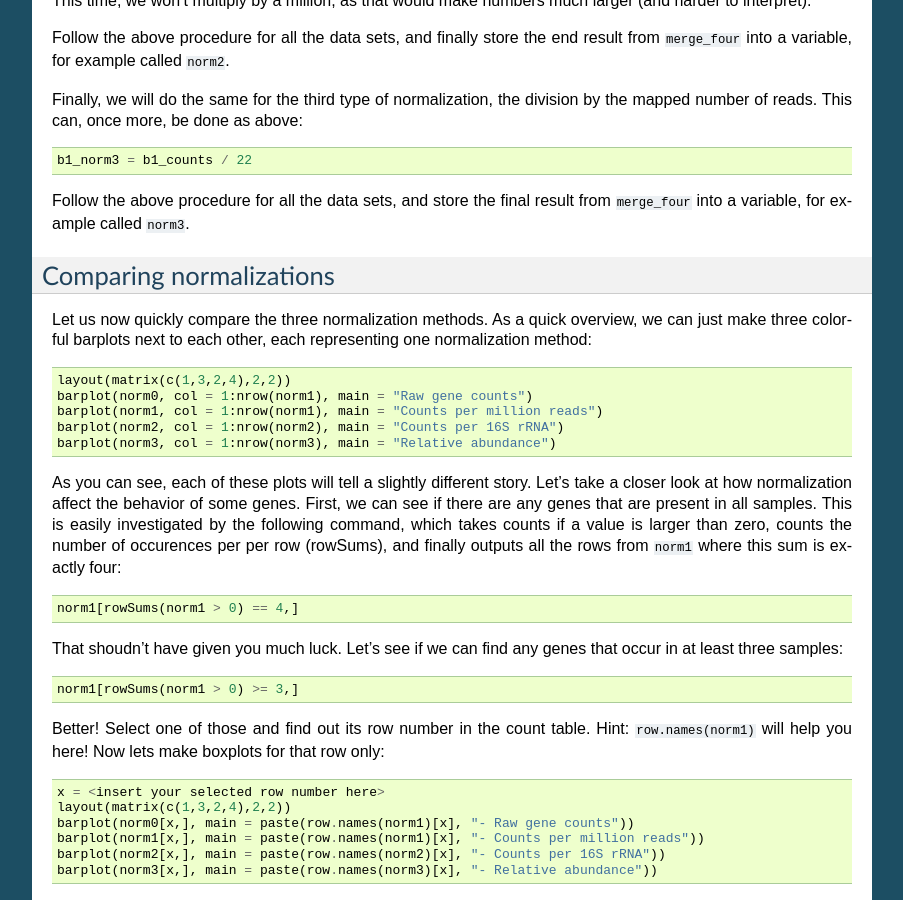
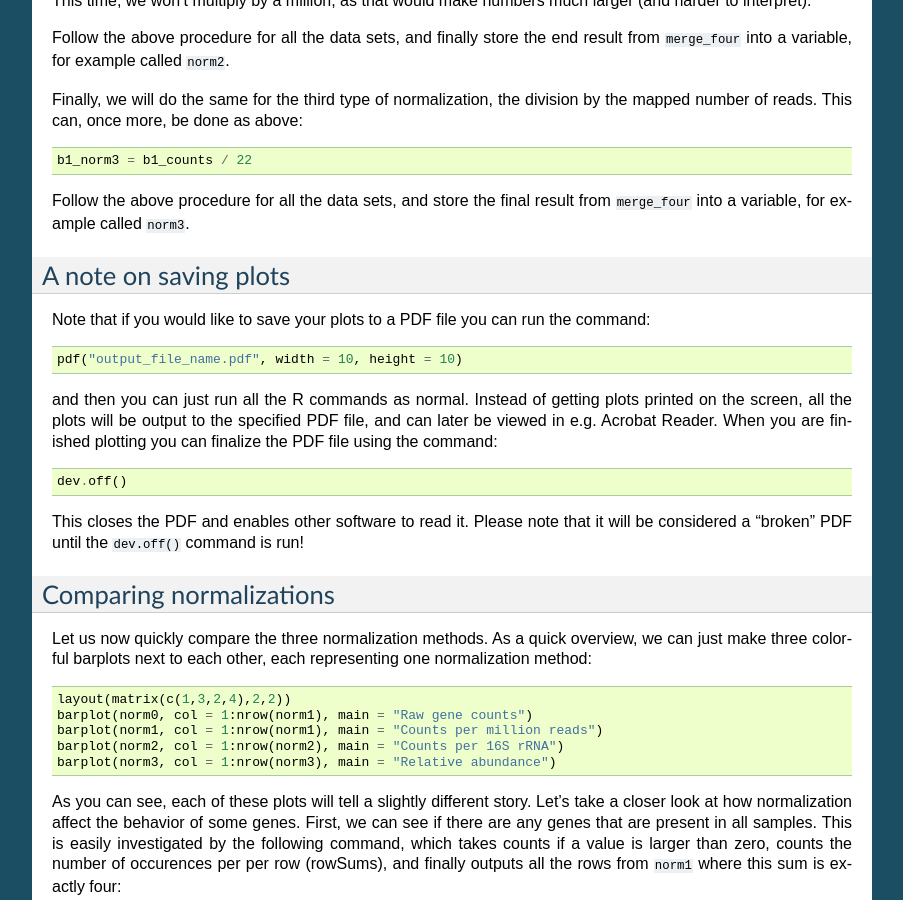
Before and after one commit to inodb/2014-5-metagenomics-workshop, a Sphinx documentation site: the page built from source/annotation/differential.rst, in a window 1280 px wide and 900 px high, scrolled down 1471 px. Shown: the whole window, without its empty margins (198-1101 px from the left). Built offline with Sphinx 7.4.7, drawn with Linux system fonts in a browser that asks for light colours; pages that are not in the unit, such as notebooks, are missing from menus; some of the changed text lies outside the part shown.

Commit message:
Update differential.rst

```diff
--- a/source/annotation/differential.rst
+++ b/source/annotation/differential.rst
@@ -93,6 +93,23 @@ above::
 
 Follow the above procedure for all the data sets, and store the final
 result from ``merge_four`` into a variable, for example called ``norm3``.
+
+A note on saving plots
+======================
+Note that if you would like to save your plots to a PDF file you can run
+the command::
+
+    pdf("output_file_name.pdf", width = 10, height = 10)
+
+and then you can just run all the R commands as normal. Instead of getting
+plots printed on the screen, all the plots will be output to the specified
+PDF file, and can later be viewed in e.g. Acrobat Reader. When you are
+finished plotting you can finalize the PDF file using the command::
+
+    dev.off()
+
+This closes the PDF and enables other software to read it. Please note that
+it will be considered a "broken" PDF until the ``dev.off()`` command is run!
 
 Comparing normalizations
 ========================
```
